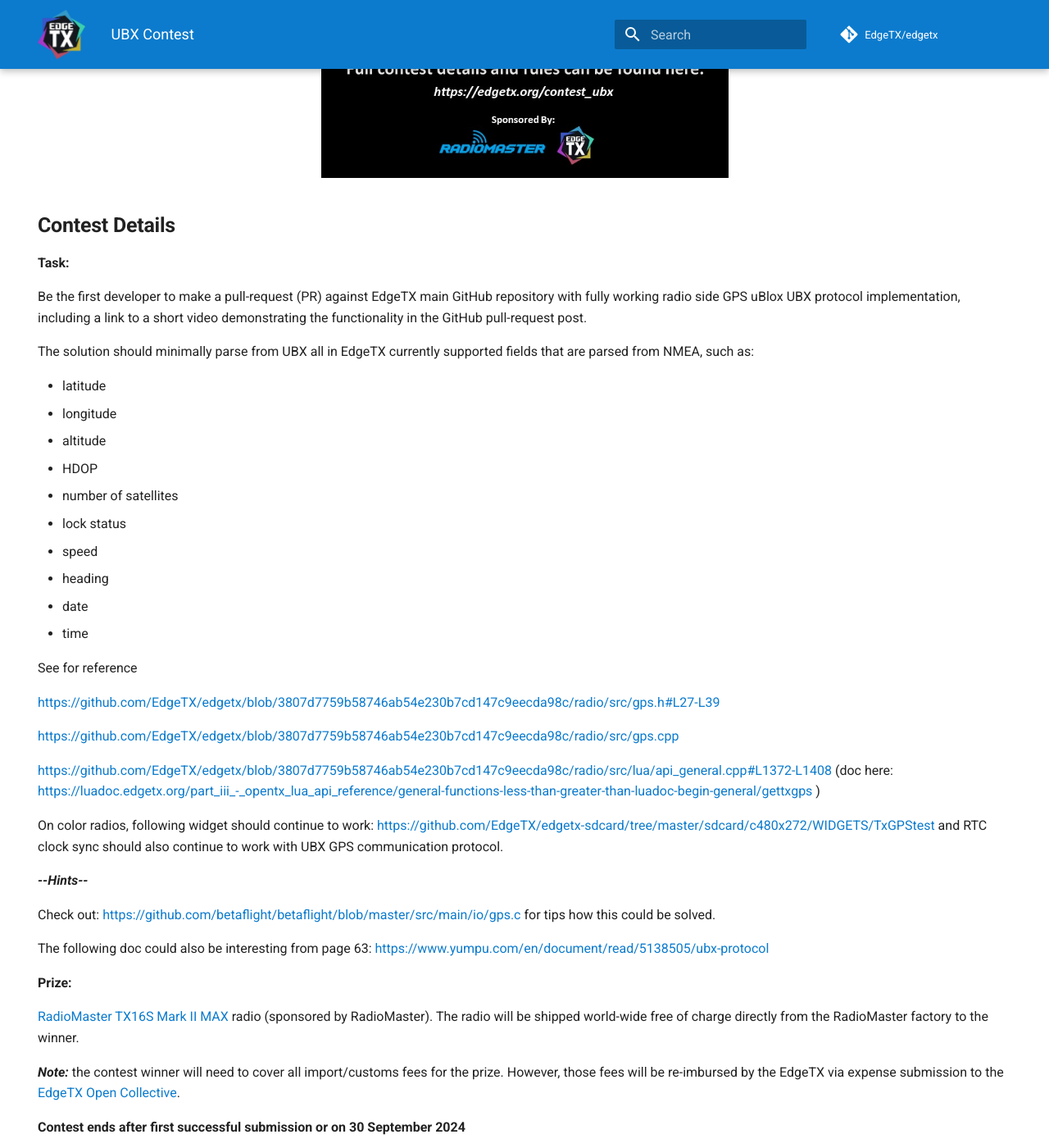
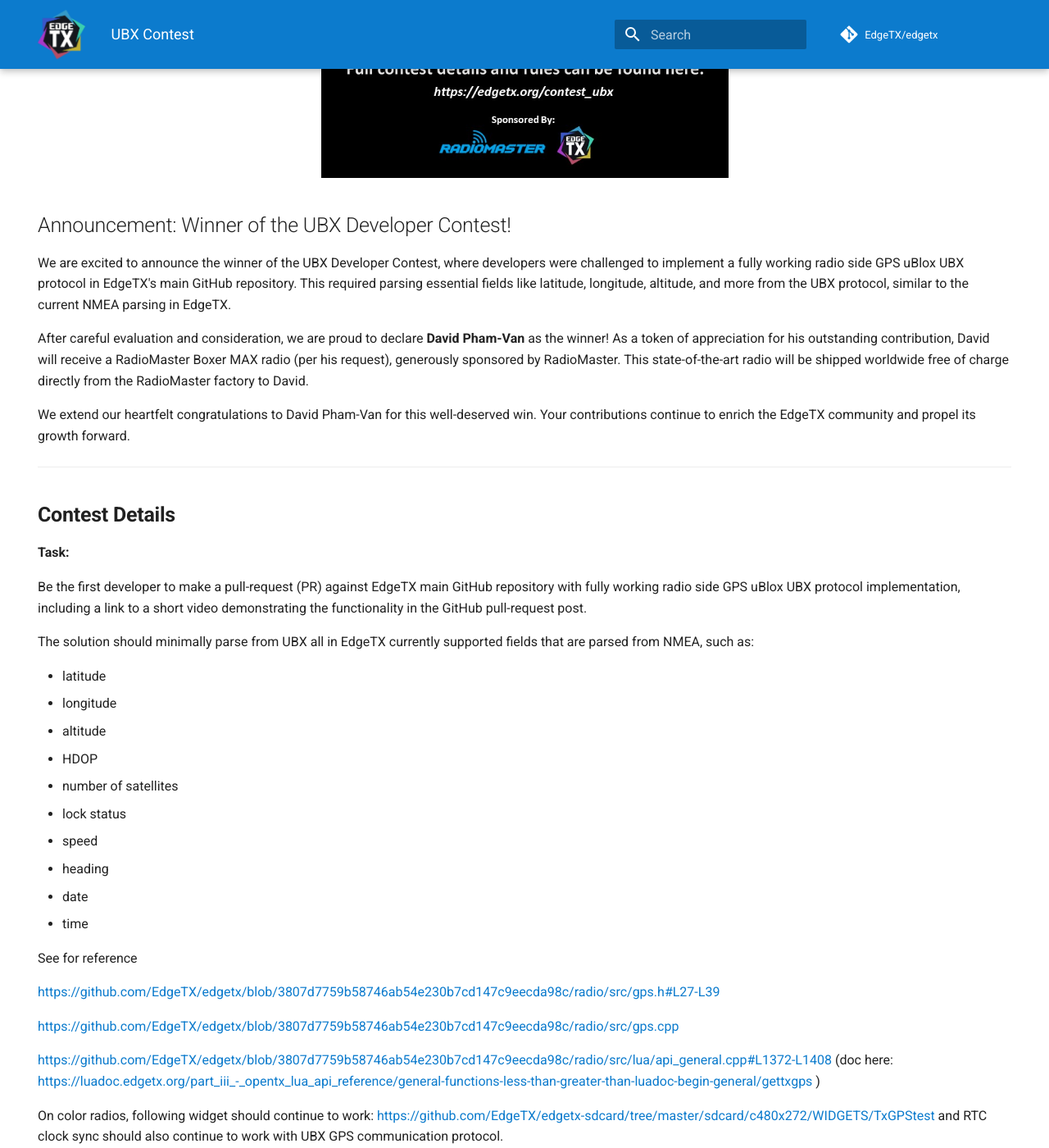
Before and after one commit to EdgeTX/edgetx.github.io, an MkDocs documentation site: the page built from docs/contest_ubx.md, in a window 1280 px wide and 1400 px high, scrolled down 756 px. Shown: the whole window at 82% size. Built offline with MkDocs 1.6.1 and Material for MkDocs 9.7.7, drawn with Linux system fonts in a browser that asks for light colours; comment, search, counter and statistics services are not loaded; some of the changed text lies outside the part shown.

Commit message:
Update contest_ubx.md (#98)

```diff
--- a/docs/contest_ubx.md
+++ b/docs/contest_ubx.md
@@ -9,6 +9,16 @@
 <a><img src="/assets/UBXContestPoster.jpg?raw=true" align="center" width="497"></a>
 </P>
 
+
+## Announcement: Winner of the UBX Developer Contest! ##
+
+We are excited to announce the winner of the UBX Developer Contest, where developers were challenged to implement a fully working radio side GPS uBlox UBX protocol in EdgeTX's main GitHub repository. This required parsing essential fields like latitude, longitude, altitude, and more from the UBX protocol, similar to the current NMEA parsing in EdgeTX.
+
+After careful evaluation and consideration, we are proud to declare **David Pham-Van** as the winner! As a token of appreciation for his outstanding contribution, David will receive a RadioMaster Boxer MAX radio (per his request), generously sponsored by RadioMaster. This state-of-the-art radio will be shipped worldwide free of charge directly from the RadioMaster factory to David.
+
+We extend our heartfelt congratulations to David Pham-Van for this well-deserved win. Your contributions continue to enrich the EdgeTX community and propel its growth forward.
+
+---
 
 ## **Contest Details**
 
@@ -58,7 +68,7 @@
 ***Note:*** the contest winner will need to cover all import/customs fees for the prize. However, those fees will be re-imbursed by the EdgeTX via expense submission to the [EdgeTX Open Collective](https://opencollective.com/edgetx/expenses/new).
 
 
-**Contest ends after first successful submission or on 30 September 2024**
+**Contest ended on 06 March 2024**
 
 
 **If you have questions about the contest, feel free to contact the EdgeTX team on our discord at the [#ubx-contest channel](https://discord.com/channels/839849772864503828/1210916167976361984)**
```
